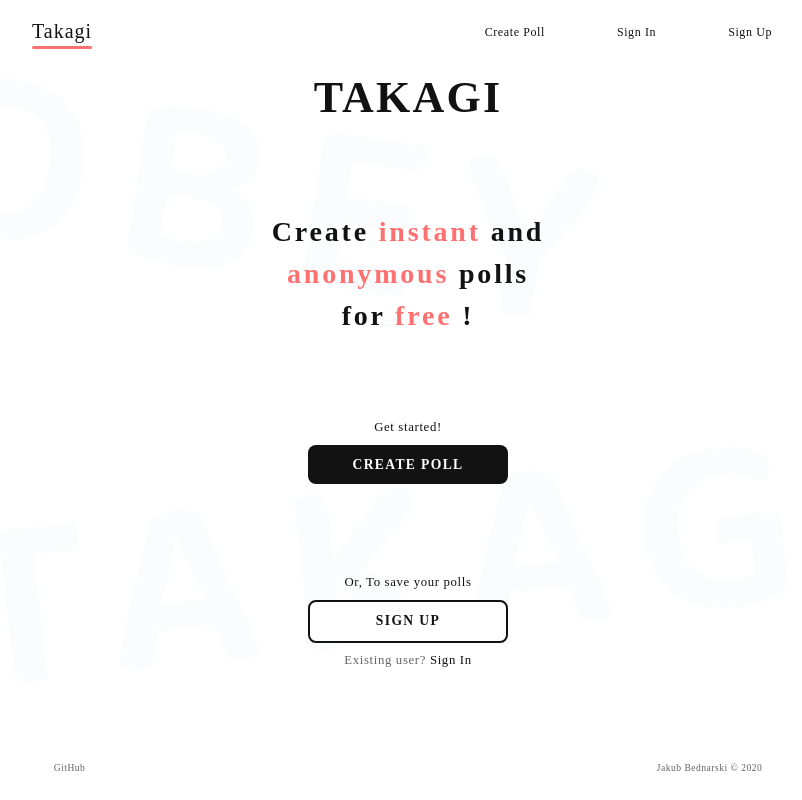
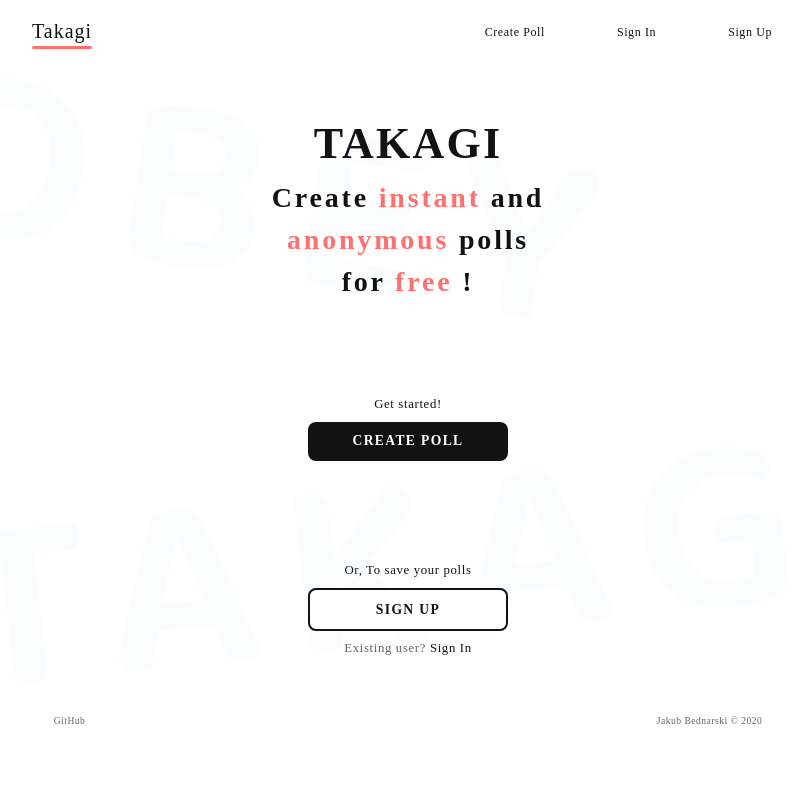
Before and after one commit to RangerDigital/takagi, a Vue app in the folder frontend/: page / in a window 1280 px wide. Shown: the whole page, without its empty margins (232-1034 px from the left). Built offline with nearby package versions, Linux system fonts and the light colour scheme; a web font is replaced by a local one.

Commit message:
Change footer placement

```diff
--- a/frontend/src/views/Home.vue
+++ b/frontend/src/views/Home.vue
@@ -2,12 +2,14 @@
 <section class="full-page hero-bg">
   <NavigationBar title="Takagi" />
   <div class="home-flex">
-    <h1 class="home-text-hero">TAKAGI</h1>
+    <div>
+      <h1 class="home-text-hero">TAKAGI</h1>
 
-    <div class="home-text">
-      <h1>Create <span class="text-red">instant</span> and</h1>
-      <h1><span class="text-red">anonymous</span> polls</h1>
-      <h1>for <span class="text-red">free</span> !</h1>
+      <div class="home-text">
+        <h1>Create <span class="text-red">instant</span> and</h1>
+        <h1><span class="text-red">anonymous</span> polls</h1>
+        <h1>for <span class="text-red">free</span> !</h1>
+      </div>
     </div>
 
     <div>
@@ -21,8 +23,8 @@
       <p class="text-label">Existing user? <a class="text-link">Sign In</a></p>
     </div>
 
-    <FooterBar />
   </div>
+  <FooterBar />
 
 </section>
 </template>
@@ -47,13 +49,13 @@
 
 <style scoped>
 .home-flex {
-  min-height: 90%;
+  min-height: 80%;
 
   display: flex;
   flex-direction: column;
 
   align-items: center;
-  justify-content: space-between;
+  justify-content: space-around;
 }
 
 .home-text-hero {
--- a/frontend/src/views/Navigation.vue
+++ b/frontend/src/views/Navigation.vue
@@ -48,8 +48,8 @@
         <p class="text-label">Manage your account.</p>
       </div>
     </template>
-    <FooterBar />
   </div>
+  <FooterBar />
 
 </section>
 </template>
@@ -84,13 +84,13 @@
 
 <style scoped>
 .navigation-flex {
-  min-height: 90%;
+  min-height: 80%;
 
   display: flex;
   flex-direction: column;
 
   align-items: center;
-  justify-content: space-between;
+  justify-content: space-around;
 }
 
 .text-label {
```
